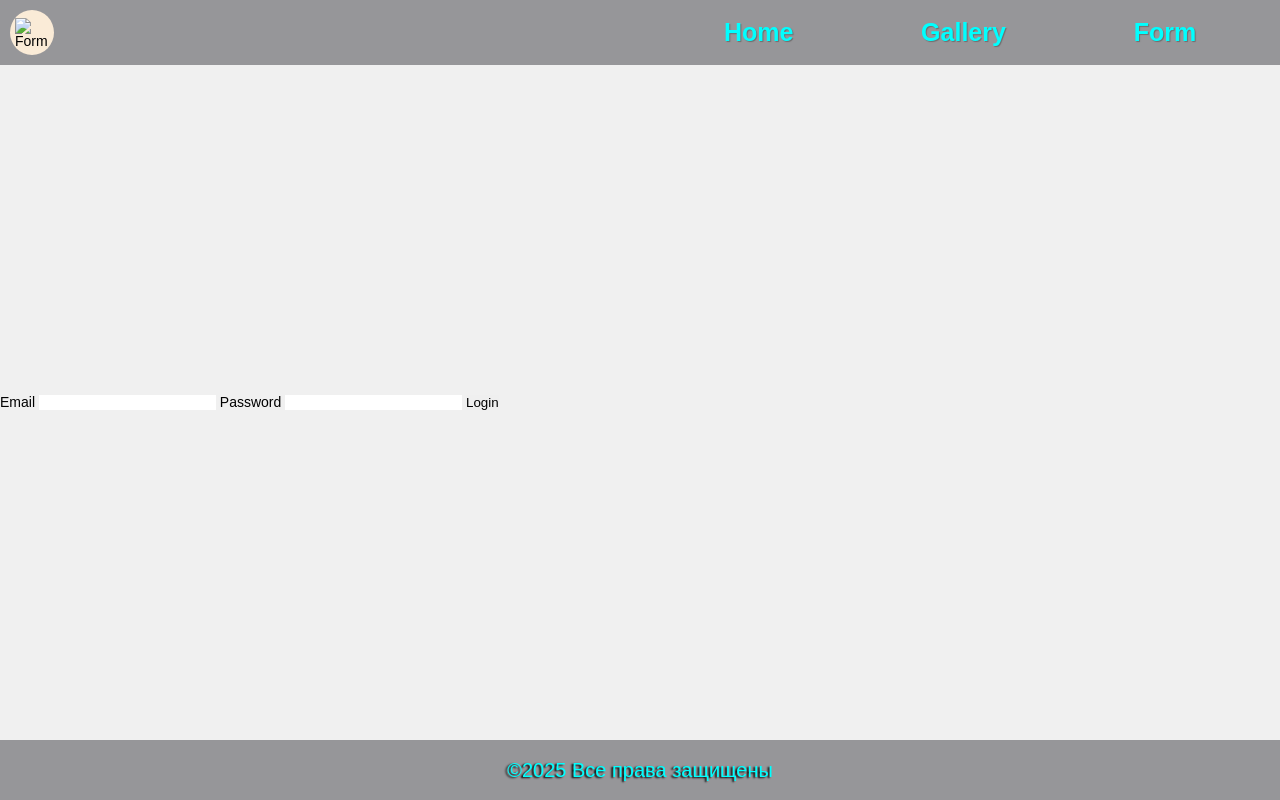
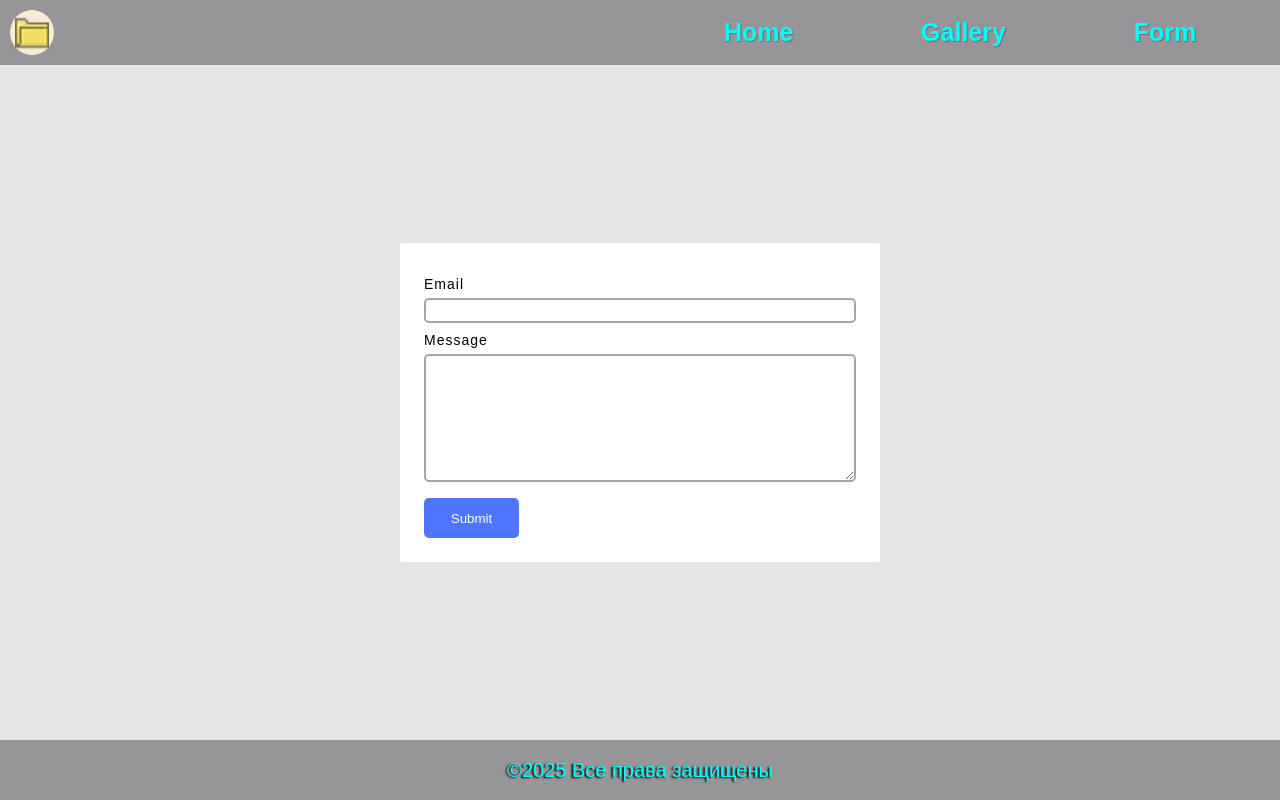
Before and after one commit to AndreyGalena/goit-js-hw-09, a plain HTML site: page 2-form.html in a window 1280 px wide. Drawn offline with Linux system fonts and the light colour scheme.

Commit message:
Deploying to gh-pages from @ AndreyGalena/goit-js-hw-09@99724641aaf2026c8157266f7d9fc87f889dc4a4 🚀

```diff
--- a/2-form.html
+++ b/2-form.html
@@ -6,13 +6,14 @@
   <meta http-equiv="X-UA-Compatible" content="IE=edge" />
   <meta name="viewport" content="width=device-width, initial-scale=1.0" />
   <title>Form</title>
-  <link rel="stylesheet" crossorigin href="/goit-js-hw-09/assets/styles-Ci3isLLp.css">
+  <link rel="icon" type="image/png" href="faviconFolder.png" />
+  <link rel="stylesheet" crossorigin href="/goit-js-hw-09/assets/styles-Cn72-iRn.css">
 </head>
 
 <body>
   <header class="header">
     <div class="icon-block">
-        <img class="header-icon" src="" alt="Form">
+        <img class="header-icon" src="faviconFolder.png" alt="Form">
     </div>
     <div class="container">
         <ul class="nav-list">
@@ -29,17 +30,17 @@
     </div>
 </header>
 
-  <main>
-    <form class="login-form">
+  <main class="mainForm">
+    <form class="feedback-form" autocomplete="off">
       <label>
         Email
-        <input type="email" name="email" />
+        <input type="email" name="email" autofocus />
       </label>
       <label>
-        Password
-        <input type="password" name="password" />
+        Message
+        <textarea name="message" rows="8"></textarea>
       </label>
-      <button type="submit">Login</button>
+      <button type="submit">Submit</button>
     </form>
   </main>
 
```
Also changed, not shown: 1-gallery.html (+1 -1 lines), assets/styles-Ci3isLLp.css (deleted, +0 -1 lines), assets/styles-Cn72-iRn.css (added, +1 -0 lines), index.html (+1 -1 lines), faviconFolder.png (added).
